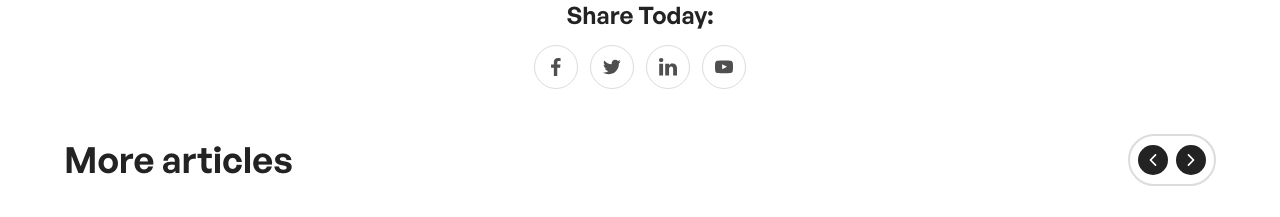
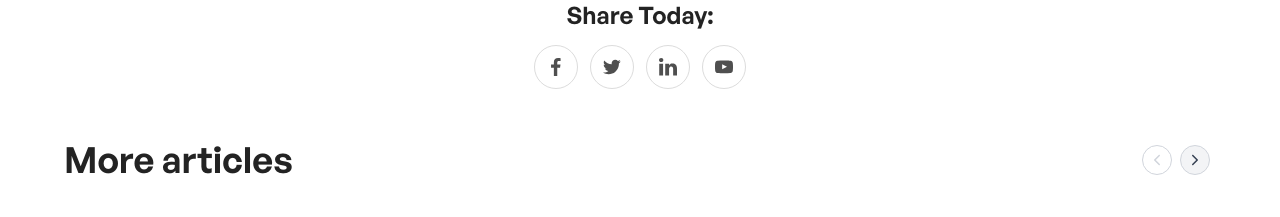
Before and after one commit to sohaibyounas/UpliftBlog, a Next.js app: page /article-details in a window 1280 px wide. Shown: the part 1680-1897 px from the top of the page. Built offline with nearby package versions, Linux system fonts and the light colour scheme; grey boxes are pictures that could not be loaded; a web font is replaced by a local one.

Commit message:
update ui of blog page

```diff
--- a/src/components/HeroSection.jsx
+++ b/src/components/HeroSection.jsx
@@ -1,10 +1,11 @@
 "use client";
 
+import Image from "next/image";
 import IconBadge from "./IconBadge";
 import CustomButton from "./CustomButton";
 
 const Resources = "/icons/resource-center.svg";
-const Image = "/images/image-33.svg";
+const HeroImg = "/images/image-33.svg";
 
 export default function HeroSection() {
   return (
@@ -17,7 +18,7 @@ export default function HeroSection() {
             text="Resource Center"
           />
           <h1 className="text-[20px] sm:text-[28px] lg:text-[36px] font-semibold text-[#232323]">
-            Articles & News
+            Articles &amp; News
           </h1>
         </div>
 
@@ -36,12 +37,18 @@ export default function HeroSection() {
       </div>
 
       {/* Hero Card */}
-      <div className="bg-white rounded-[32px]">
-        <div className="relative overflow-hidden rounded-[28px] h-80 sm:h-105 lg:h-130">
-          <img src={Image} alt="Image" className="w-full h-full object-cover" />
+      <div className="bg-[#EFEFEF] rounded-[32px]">
+        <div className="relative overflow-hidden rounded-[28px] h-80 sm:h-[420px] lg:h-[520px]">
+          <Image
+            src={HeroImg}
+            alt="Mind & Body Wellness"
+            fill
+            priority
+            className="object-cover"
+          />
 
-          {/* Badge */}
-          <div className="absolute left-4 right-4 top-15 sm:top-1/2 sm:-translate-y-1/2 sm:left-[80px] sm:right-auto w-auto sm:w-[516px] bg-white rounded-3xl sm:rounded-4xl p-5 sm:p-8">
+          {/* Badge & Info Overlay */}
+          <div className="absolute left-4 right-4 sm:left-8 md:left-[80px] sm:right-auto top-1/2 -translate-y-1/2 w-auto sm:w-[516px] max-w-full bg-white rounded-3xl sm:rounded-4xl p-5 sm:p-8 shadow-sm">
             <span className="inline-flex items-center justify-center h-8.5 px-3.5 py-1.5 rounded-full bg-[#0A5A37] text-white text-[16px] font-medium leading-5 tracking-[-0.01em]">
               Featured
             </span>
@@ -52,7 +59,7 @@ export default function HeroSection() {
             </h2>
 
             {/* Description */}
-            <p className="mt-4 text-[#5E5E5E] text-[12px] sm:text-[18px] font-normal leading-[100%] tracking-[-0.01em]">
+            <p className="mt-4 text-[#5E5E5E] text-[12px] sm:text-[18px] font-normal leading-[130%] tracking-[-0.01em]">
               Discover practical tips, healthy habits, and simple lifestyle
               changes to improve your physical health, mental clarity, and
               overall well-being.
--- a/src/components/MoreArticles.jsx
+++ b/src/components/MoreArticles.jsx
@@ -1,8 +1,8 @@
 "use client";
 
-import { useRef } from "react";
+import { useRef, useState, useEffect } from "react";
+import { IoIosArrowForward } from "react-icons/io";
 import Image from "next/image";
-import { IoIosArrowForward } from "react-icons/io";
 
 const Card1 = "/images/Card1.svg";
 const Card2 = "/images/Card2.svg";
@@ -71,24 +71,35 @@ const articles = [
   },
 ];
 
-function NavArrowButton({ className = "", onPrev, onNext }) {
+function NavArrowButton({ className = "", onPrev, onNext, isAtStart, isAtEnd }) {
   return (
     <div
-      className={`flex items-center gap-2 border-2 border-[#DCDCDC] rounded-full py-[6px] sm:py-[9px] px-[6px] sm:px-[8px] hover:bg-gray-50 transition ${className}`}
+      className={`inline-flex items-center gap-2 p-[6px] bg-white transition-all duration-300 ${className}`}
     >
+      {/* Prev Button */}
       <button
         onClick={onPrev}
+        disabled={isAtStart}
         aria-label="Previous"
-        className="flex items-center justify-center w-[20px] sm:w-[30px] h-[20px] sm:h-[30px] rounded-full bg-[#232323]"
+        className={`flex items-center justify-center w-7.5 h-7.5 rounded-full border border-[#D1D5DC] transition-all duration-300 ${isAtStart
+          ? "bg-transparent text-gray-300 cursor-not-allowed"
+          : "hover:bg-gray-200 bg-[#F3F4F6] text-[#364153]"
+          }`}
       >
-        <IoIosArrowForward className="rotate-180 text-white text-[14px] sm:text-[18px]" />
+        <IoIosArrowForward className="rotate-180 text-[16px]" />
       </button>
+
+      {/* Next Button */}
       <button
         onClick={onNext}
+        disabled={isAtEnd}
         aria-label="Next"
-        className="flex items-center justify-center w-[20px] sm:w-[30px] h-[20px] sm:h-[30px] rounded-full bg-[#232323]"
+        className={`flex items-center justify-center w-7.5 h-7.5 rounded-full border border-[#D1D5DC] transition-all duration-300 ${isAtEnd
+          ? "cursor-not-allowed bg-transparent text-gray-300"
+          : "cursor-pointer hover:bg-gray-200 bg-[#F3F4F6] text-[#364153]"
+          }`}
       >
-        <IoIosArrowForward className="text-white text-[14px] sm:text-[18px]" />
+        <IoIosArrowForward className="text-[16px]" />
       </button>
     </div>
   );
@@ -96,6 +107,31 @@ function NavArrowButton({ className = "", onPrev, onNext }) {
 
 export default function MoreArticles() {
   const scrollRef = useRef(null);
+  const [isAtStart, setIsAtStart] = useState(true);
+  const [isAtEnd, setIsAtEnd] = useState(false);
+
+  const checkScrollPosition = () => {
+    const container = scrollRef.current;
+    if (!container) return;
+
+    const { scrollLeft, scrollWidth, clientWidth } = container;
+    setIsAtStart(scrollLeft <= 5);
+    setIsAtEnd(scrollLeft + clientWidth >= scrollWidth - 5);
+  };
+
+  useEffect(() => {
+    const container = scrollRef.current;
+    if (!container) return;
+
+    checkScrollPosition();
+    container.addEventListener("scroll", checkScrollPosition);
+    window.addEventListener("resize", checkScrollPosition);
+
+    return () => {
+      container.removeEventListener("scroll", checkScrollPosition);
+      window.removeEventListener("resize", checkScrollPosition);
+    };
+  }, []);
 
   const scrollByAmount = (direction) => {
     const container = scrollRef.current;
@@ -121,6 +157,8 @@ export default function MoreArticles() {
           <NavArrowButton
             onPrev={() => scrollByAmount("prev")}
             onNext={() => scrollByAmount("next")}
+            isAtStart={isAtStart}
+            isAtEnd={isAtEnd}
           />
         </div>
 
--- a/src/components/Navbar.jsx
+++ b/src/components/Navbar.jsx
@@ -12,7 +12,7 @@ const Logo = "/images/upliftlogo.svg";
 const navLinks = [
   { label: "Features", href: "#", showPlus: true },
   { label: "Pricing", href: "/pricing", showPlus: false },
-  { label: "Resource", href: "#", showPlus: true },
+  { label: "Resource", href: "/", showPlus: true },
   { label: "About Company", href: "about-company", showPlus: true },
 ];
 
@@ -85,11 +85,10 @@ export default function Navbar() {
 
       {/* Mobile Dropdown Menu */}
       <div
-        className={`lg:hidden grid transition-all duration-300 ease-in-out ${
-          isOpen
+        className={`lg:hidden grid transition-all duration-300 ease-in-out ${isOpen
             ? "grid-rows-[1fr] opacity-100 border-t border-gray-100"
             : "grid-rows-[0fr] opacity-0 border-t-0"
-        }`}
+          }`}
       >
         <div className="overflow-hidden">
           <div className="px-5 py-4 space-y-1">
--- a/src/components/PricingHero.jsx
+++ b/src/components/PricingHero.jsx
@@ -1,7 +1,6 @@
 "use client";
 
 import React, { useState } from "react";
-import { LuChevronsRight } from "react-icons/lu";
 import IconBadge from "./IconBadge";
 import { IoIosCheckmarkCircleOutline, IoIosArrowDown } from "react-icons/io";
 import CustomButton from "./CustomButton";
@@ -9,7 +8,7 @@ import CustomButton from "./CustomButton";
 export default function PricingHero() {
   const [isYearly, setIsYearly] = useState(false);
   const [selectedPlanIndex, setSelectedPlanIndex] = useState(0);
-  const [expandedPlans, setExpandedPlans] = useState({}); // { [planIdx]: boolean }
+  const [expandedPlans, setExpandedPlans] = useState({});
 
   const plans = [
     // trail
@@ -161,29 +160,28 @@ export default function PricingHero() {
 
         {/* tabs monthly / yearly */}
         <div className="relative flex flex-col items-end md:flex-row md:items-center gap-2 md:gap-4 self-start md:self-center w-full md:w-auto">
-          <span className="text-[13px] sm:text-[20px] font-medium text-[#18181b] bg-[#95EA00]/20 text-[#426a00] px-3 py-1.5 rounded-full border border-[#95EA00]/40 shrink-0 absolute -top-3 right-0 md:static md:top-auto md:right-auto">
+          <span className="group relative inline-flex items-center gap-1.5 text-[12px] sm:text-[14px] font-semibold text-[#365314] bg-gradient-to-r from-[#bef264] to-[#95EA00] px-3.5 py-1.5 rounded-full shadow-sm shadow-[#95EA00]/20 border border-white/40 shrink-0 transition-transform duration-300 hover:scale-105">
+            <span className="flex h-1.5 w-1.5 rounded-full bg-[#365314] animate-pulse"></span>
             Save 20%
-          </span>
+        </span>
 
-          <div className="relative flex items-center bg-white border border-[#232323] rounded-full mt-6 md:mt-0 w-full md:w-auto p-1">
+          <div className="relative flex items-center bg-[#f4f4f5] border border-[#e4e4e7] shadow-inner rounded-full w-full md:w-auto p-1.5">
             <div
-              className={`absolute top-1 bottom-1 w-[calc(50%-4px)] bg-[#18181b] border border-[#808080] rounded-full transition-all duration-300 ease-in-out ${isYearly ? "left-[calc(50%+2px)]" : "left-1"
+              className={`absolute top-1.5 bottom-1.5 w-[calc(50%-6px)] bg-[#18181b] shadow-md rounded-full transition-all duration-300 ease-out ${isYearly ? "left-[calc(50%+3px)]" : "left-1.5"
                 }`}
             />
 
-            {/* Monthly Button */}
             <button
               onClick={() => setIsYearly(false)}
-              className={`relative z-10 flex-1 flex items-center justify-center px-6 py-2 rounded-full font-medium text-[16px] transition-colors duration-300 ${!isYearly ? "text-white" : "text-[#4F4F4F]"
+              className={`relative z-10 flex-1 flex items-center justify-center px-6 py-2 rounded-full font-medium text-[15px] transition-colors duration-200 ${!isYearly ? "text-white" : "text-[#71717a] hover:text-[#18181b]"
                 }`}
             >
               Monthly
             </button>
 
-            {/* Yearly Button */}
             <button
               onClick={() => setIsYearly(true)}
-              className={`relative z-10 flex-1 flex items-center justify-center px-6 py-2 rounded-full font-medium text-[16px] transition-colors duration-300 ${isYearly ? "text-white" : "text-[#4F4F4F]"
+              className={`relative z-10 flex-1 flex items-center justify-center px-6 py-2 rounded-full font-medium text-[15px] transition-colors duration-200 ${isYearly ? "text-white" : "text-[#71717a] hover:text-[#18181b]"
                 }`}
             >
               Yearly
```
